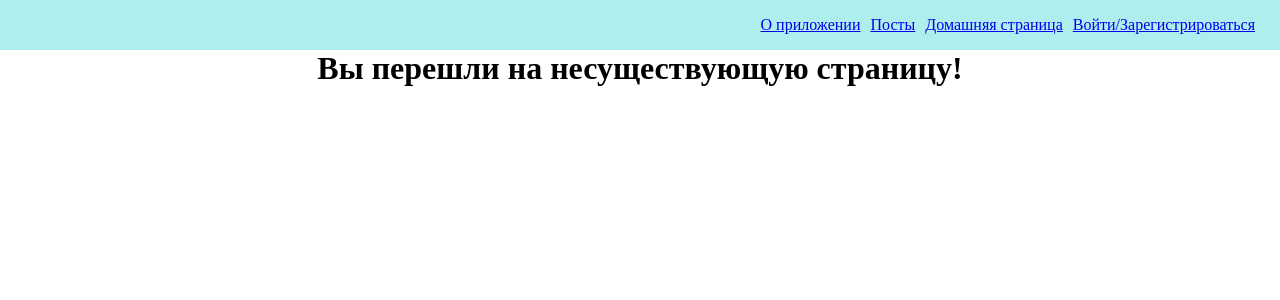
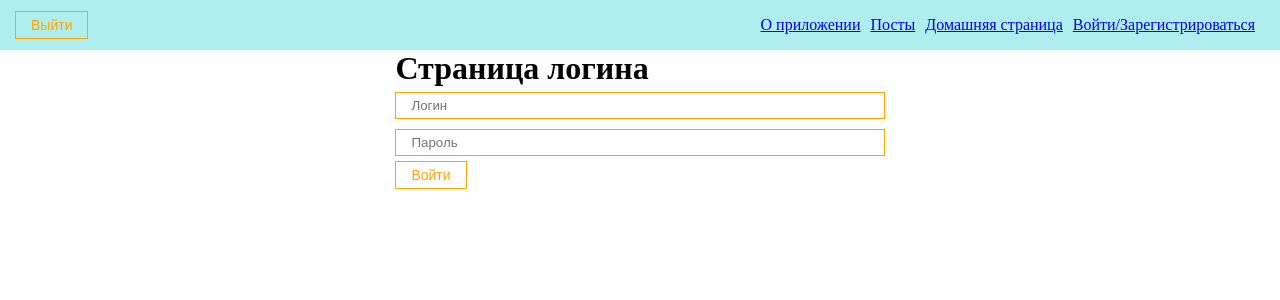
Before and after one commit to MihaDarin/fundamental-react, a React (Create React App) app: page /login in a window 1280 px wide. Before the commit this address led to /error. Shown: the top 300 px of the page. Built offline with nearby package versions, Linux system fonts and the light colour scheme.

Commit message:
добавлена логика для авторизации пользователя, выхода, исправлена ошибка выброса со страницы поста при обновлении страницы

```diff
--- a/src/App.js
+++ b/src/App.js
@@ -1,15 +1,32 @@
-import React from "react";
+import React, { useEffect, useState } from "react";
 import { BrowserRouter } from "react-router-dom";
 import "./App.css";
 import { AppRouter } from "./components/AppRouter/AppRouter";
 import { Navbar } from "./components/UI/Navbar/Navbar";
+import { AuthContext } from "./context/Context";
 
 function App() {
+  const [isAuth, setIsAuth] = useState(false);
+  const [isLoading, setLoading] = useState(true);
+  useEffect(() => {
+    if (localStorage.getItem("auth")) {
+      setIsAuth(true);
+    }
+    setLoading(false);
+  }, []);
   return (
-    <BrowserRouter>
-      <Navbar />
-      <AppRouter />
-    </BrowserRouter>
+    <AuthContext.Provider
+      value={{
+        isAuth,
+        setIsAuth,
+        isLoading,
+      }}
+    >
+      <BrowserRouter>
+        <Navbar />
+        <AppRouter />
+      </BrowserRouter>
+    </AuthContext.Provider>
   );
 }
 
--- a/src/Pages/Login.js
+++ b/src/Pages/Login.js
@@ -1,12 +1,19 @@
-import React from "react";
+import React, { useContext } from "react";
 import { MyButton } from "../components/UI/MyButton/MyButton";
 import { MyInput } from "../components/UI/MyInput/MyInput";
+import { AuthContext } from "../context/Context";
 
 export const Login = () => {
+  const { isAuth, setIsAuth } = useContext(AuthContext);
+  const login = (event) => {
+    event.preventDefault();
+    setIsAuth(true);
+    localStorage.setItem("auth", "true");
+  };
   return (
     <div>
       <h1>Страница логина</h1>
-      <form>
+      <form onSubmit={login}>
         <MyInput type="text" placeholder="Логин" />
         <MyInput type="password" placeholder="Пароль" />
         <MyButton>Войти</MyButton>
--- a/src/components/AppRouter/AppRouter.js
+++ b/src/components/AppRouter/AppRouter.js
@@ -1,24 +1,38 @@
-import React from "react";
+import React, { useContext } from "react";
 import { Navigate, Route, Routes } from "react-router-dom";
-// import { About } from "../../Pages/About";
-// import Posts from "../../Pages/Posts";
-// import { Error } from "../../Pages/Error";
-// import { PostIdPage } from "../../Pages/PostIdPage";
-// import { HomePage } from "../../Pages/HomePage";
+import { AuthContext } from "../../context/Context";
 import { privateRoutes, publicRoutes } from "../../router/routes";
+import { Loader } from "../UI/Loader/Loader";
 export const AppRouter = () => {
-  const isAuth = true;
+  const { isAuth, isLoading } = useContext(AuthContext);
+
+  if (isLoading) {
+    return <Loader />;
+  }
+
   return isAuth ? (
     <Routes>
       {privateRoutes.map((route) => {
-        return <Route path={route.path} element={<route.element />} />;
+        return (
+          <Route
+            path={route.path}
+            element={<route.element />}
+            key={route.path}
+          />
+        );
       })}
-      <Route path="/*" element={<Navigate to="/error" replace />} />
+      <Route path="/*" element={<Navigate to="/" replace />} />
     </Routes>
   ) : (
     <Routes>
       {publicRoutes.map((route) => {
-        return <Route path={route.path} element={<route.element />} />;
+        return (
+          <Route
+            path={route.path}
+            element={<route.element />}
+            key={route.path}
+          />
+        );
       })}
       <Route path="/*" element={<Navigate to="/login" replace />} />
     </Routes>
--- a/src/components/UI/Navbar/Navbar.js
+++ b/src/components/UI/Navbar/Navbar.js
@@ -1,9 +1,17 @@
-import React from "react";
+import React, { useContext } from "react";
 import { Link } from "react-router-dom";
+import { AuthContext } from "../../../context/Context";
+import { MyButton } from "../MyButton/MyButton";
 import style from "./Navbar.module.css";
 export const Navbar = () => {
+  const { isAuth, setIsAuth } = useContext(AuthContext);
+  const logout = () => {
+    setIsAuth(false);
+    localStorage.removeItem("auth");
+  };
   return (
     <div className={style.navbar}>
+      <MyButton onClick={logout}>Выйти</MyButton>
       <div className={style.navbar__items}>
         <Link className={style.navbar__item} to="/about">
           О приложении
--- /dev/null
+++ b/src/context/Context.js
@@ -0,0 +1,3 @@
+import { createContext } from "react";
+
+export const AuthContext = createContext(null);
```
